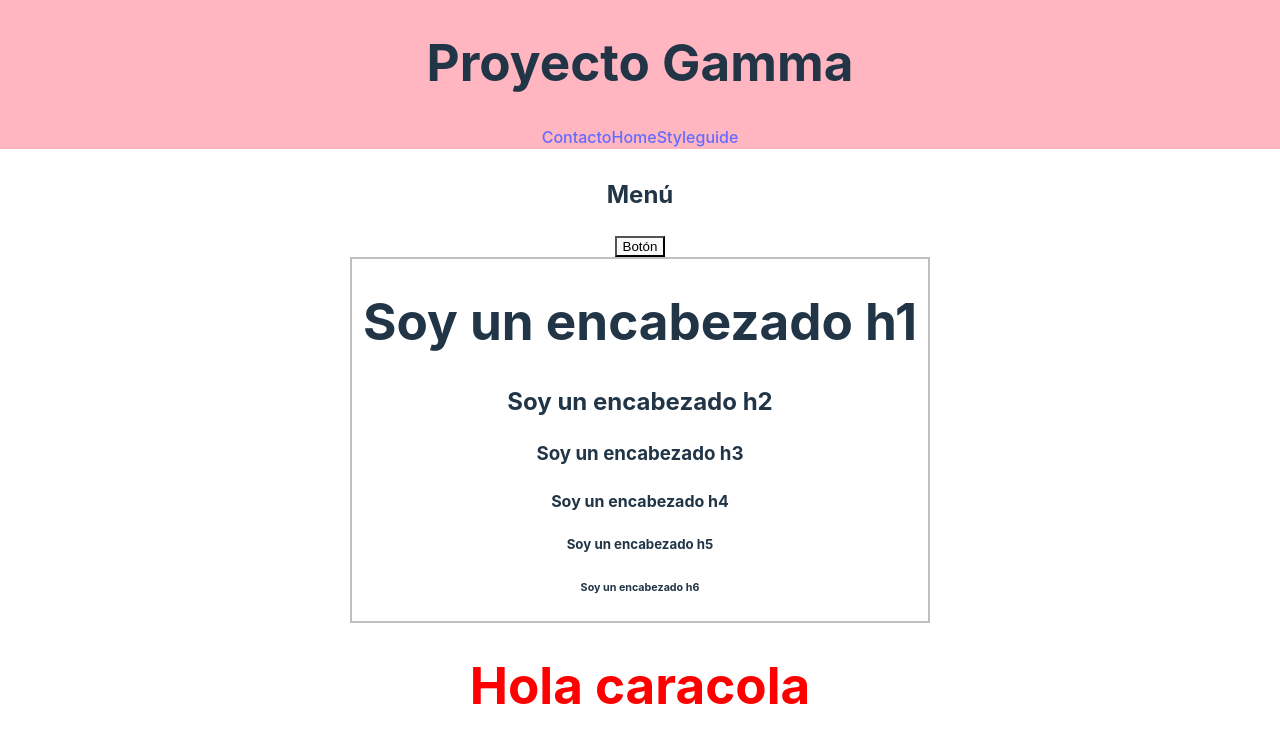
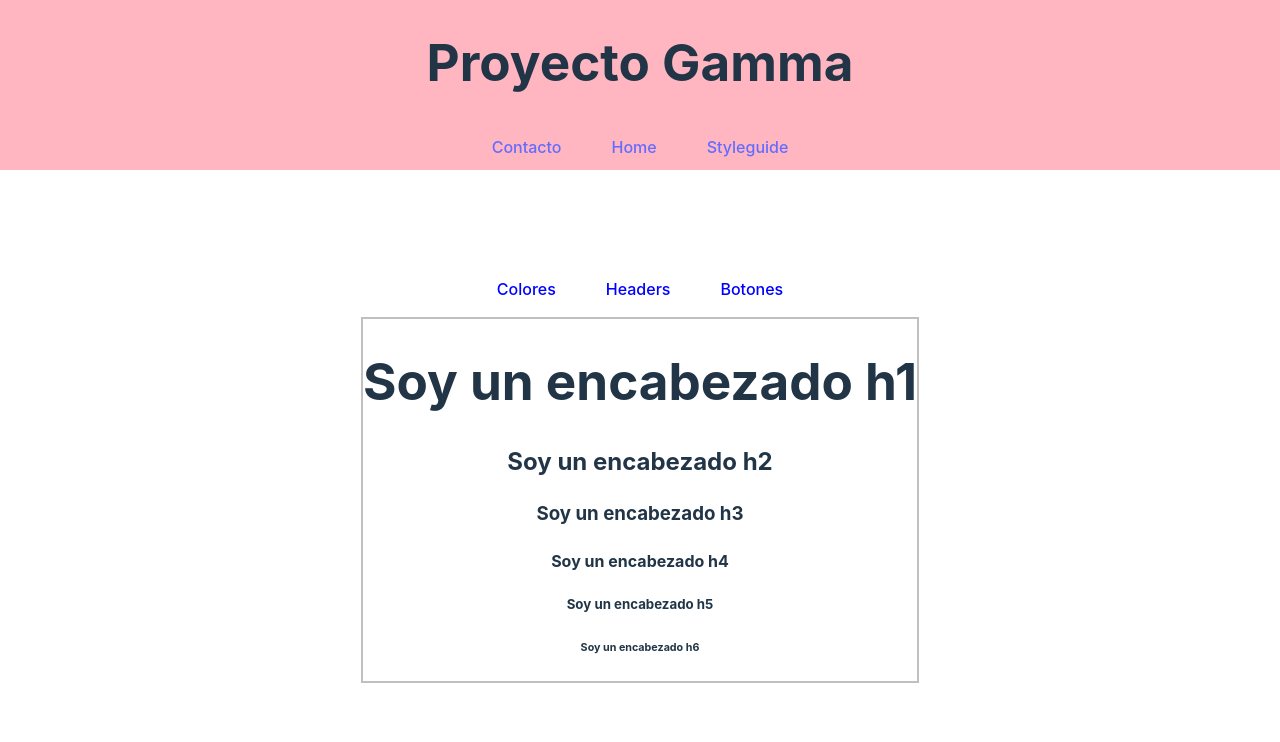
Before and after one commit to RosaMonro/project-gamma, a React (Vite) app: page /styleguide in a window 1280 px wide. Shown: the top 742 px of the page. Built offline with nearby package versions, Linux system fonts and the light colour scheme.

Commit message:
Princpio navegador styleguide

```diff
--- a/src/App.css
+++ b/src/App.css
@@ -11,5 +11,19 @@ header {
   top: 0;
   left: 0;
   width: 100%;
+  height: 170px;
   background-color: lightpink;
+
 }
+
+main {
+  margin-top: 160px;
+}
+
+.header__nav {
+  display: flex;
+  flex-direction: row;
+  justify-content: center;
+  gap: 50px;
+  padding: 10px;
+}
--- a/src/App.jsx
+++ b/src/App.jsx
@@ -3,7 +3,7 @@ import './App.css'
 import './scss/global.scss'
 import Home from './views/Home'
 import Contact from './views/Contact'
-import Topbar from './components/Topbar'
+import Topbar from './components/Topbar/Topbar'
 import Styleguide from './styleguide/Styleguide'
 
 
@@ -14,9 +14,11 @@ function App() {
     <>
       <header>
         <h1>Proyecto Gamma</h1>
+        <div className="header__nav">
           <Link to="/Contact">Contacto</Link>
           <Link to="/">Home</Link>
           <Link to="/styleguide">Styleguide</Link>
+        </div>
       </header>
 
       <main>
--- a/src/components/Topbar.jsx
+++ b/src/components/Topbar/Topbar.jsx
@@ -3,7 +3,7 @@ import './topbar.scss'
 function Topbar() {
 
     return <>
-       <h1 className='topbar'>Hola caracola</h1>
+       {/* <h1 className='topbar'>Hola caracola</h1> */}
       </>
   }
 
--- a/src/components/Topbar.scss
+++ b/src/components/Topbar/Topbar.scss
@@ -1,4 +1,4 @@
-@import '../scss/mixins.scss';
+@import '../../scss/mixins.scss';
 
 .topbar {
     @include color-red;
--- a/src/styleguide/Nav.jsx
+++ /dev/null
@@ -1,4 +0,0 @@
-
-export default function Nav () {
-    return <h2>Menú</h2>
-}
--- /dev/null
+++ b/src/styleguide/Nav/Nav.jsx
@@ -0,0 +1,14 @@
+import './Nav.scss'
+
+
+export default function Nav () {
+    return <>
+        <div className="sg__nav">
+            <ul className="sg__nav__ul">
+                <li><a className="sg__nav__link" href="">Colores</a></li>
+                <li><a className="sg__nav__link" href="">Headers</a></li>
+                <li><a className="sg__nav__link" href="">Botones</a></li>
+            </ul>
+        </div>
+    </>
+}
--- /dev/null
+++ b/src/styleguide/Nav/Nav.scss
@@ -0,0 +1,16 @@
+.sg__nav__ul {
+    display: flex;
+    flex-direction: row;
+    justify-content: center;
+    list-style: none;
+    gap: 50px;
+    padding: 0;
+}
+
+.sg__nav__link {
+    color: blue
+}
+
+.sg__nav__link:hover {
+    color: lightblue;
+}
--- a/src/styleguide/Styleguide.jsx
+++ b/src/styleguide/Styleguide.jsx
@@ -1,14 +1,11 @@
-import Nav from './Nav'
+import Nav from './Nav/Nav'
 import './styleguide.scss'
-import Button from '../components/Btn/Btn'
 
 export default function Styleguide () {
     return <>
-        <h1>esto es la guía de estilo</h1>
         <Nav />
-        <Button />
 
-        <div className="sg--headers">
+        <div className="sg__headers">
             <h1>Soy un encabezado h1</h1>
             <h2>Soy un encabezado h2</h2>
             <h3>Soy un encabezado h3</h3>
@@ -18,5 +15,3 @@ export default function Styleguide () {
         </div>
     </>
 }
-
-// Tengo que hacer el que borde gris se vea en el navegador.
--- a/src/styleguide/Styleguide.scss
+++ b/src/styleguide/Styleguide.scss
@@ -1,3 +1,3 @@
-.sg--headers {
+.sg__headers {
     border: solid 2px silver;
 }
```
Also changed, not shown: 1 other file (tests, documents, lock files or other folders).
